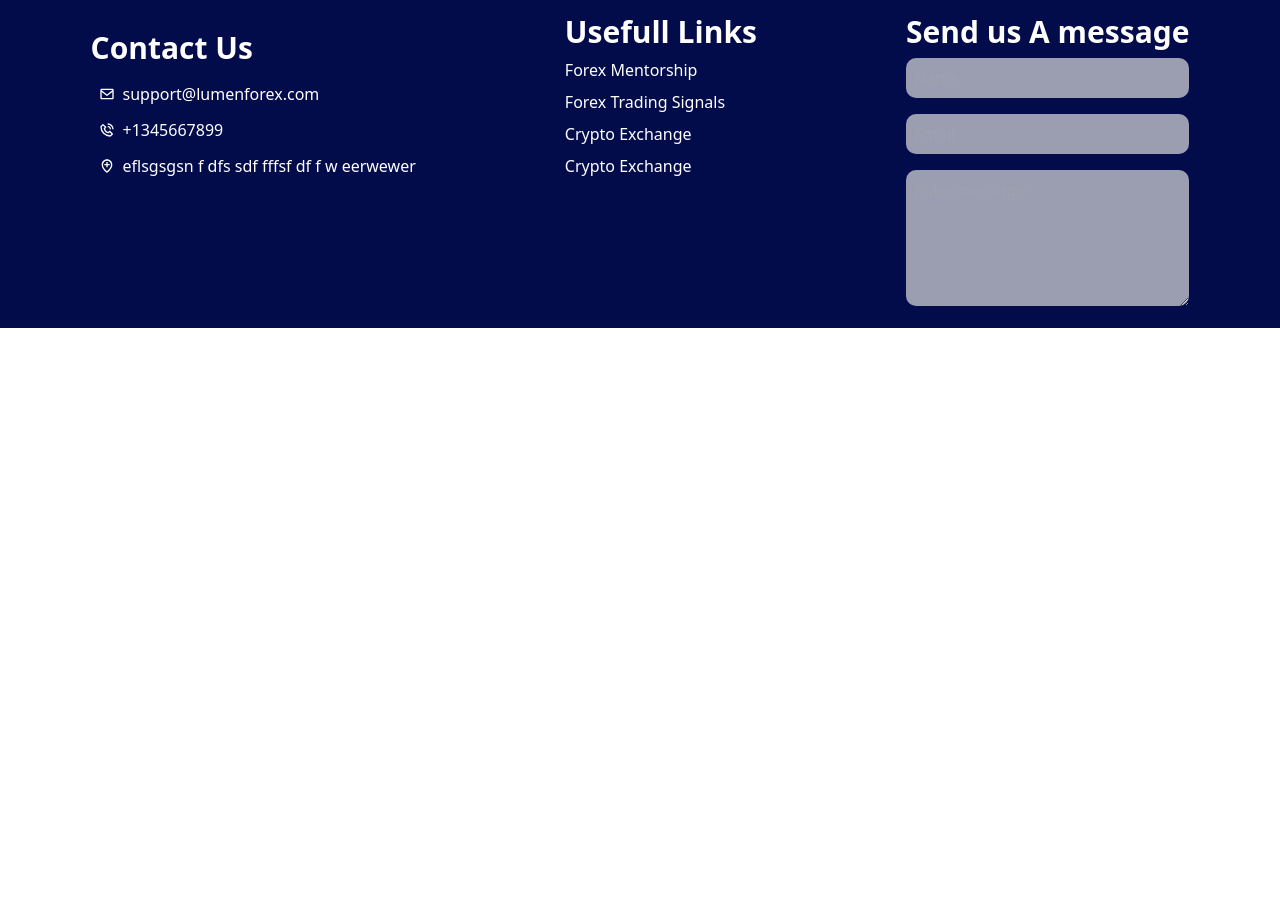
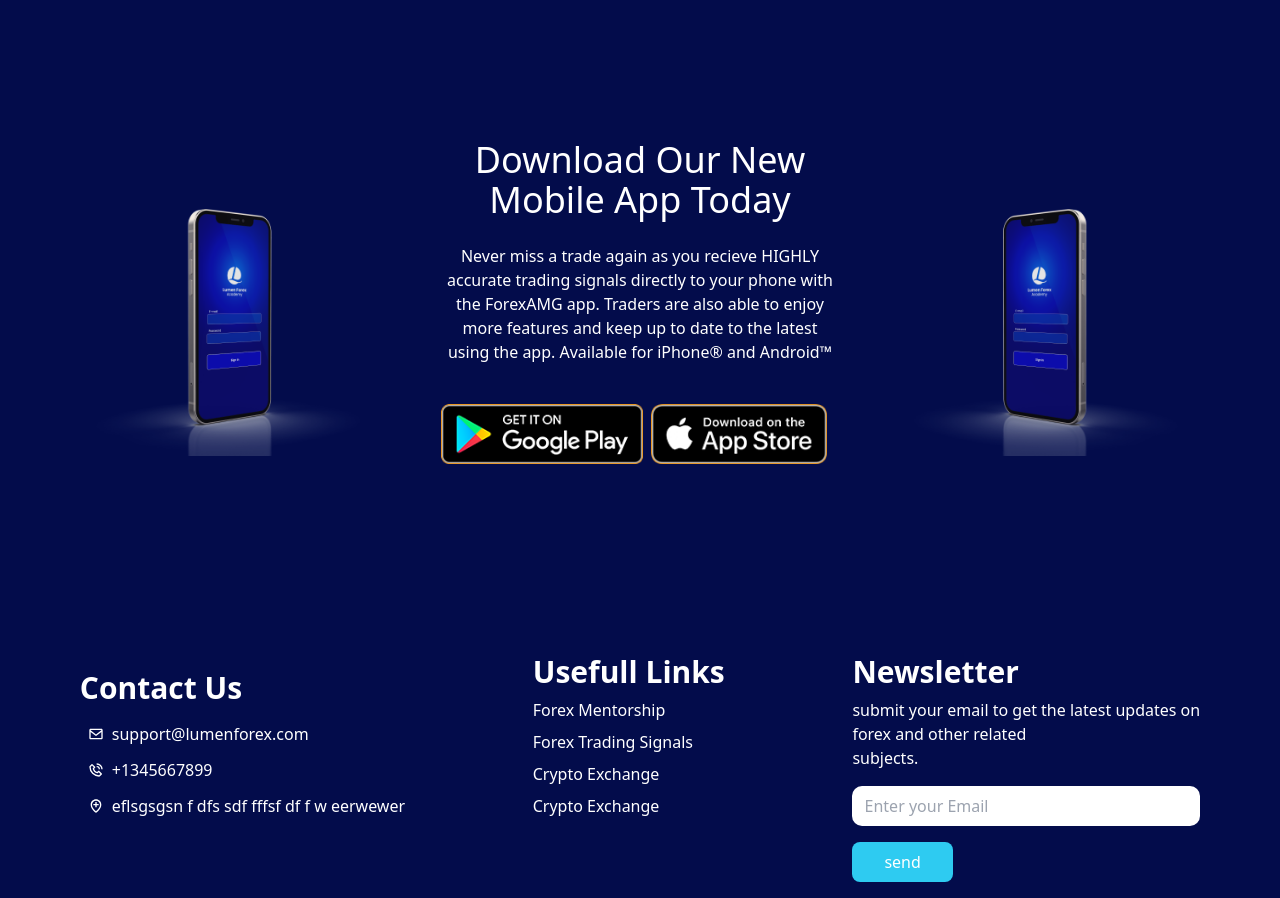
Before and after one commit to Nanocodes-Programming/forex-bang-frontend, a React (Create React App) app: page / in a window 1280 px wide. Shown: the part 2598-3496 px from the top of the page. Before the commit the page ends 2926 px from the top, so only its background shows below. Built offline with nearby package versions, Linux system fonts and the light colour scheme.

Commit message:
feat:footer done

```diff
--- /dev/null
+++ b/src/components/Download.jsx
@@ -0,0 +1,20 @@
+import apple from '../assets/img/appstore.png'
+import android from '../assets/img/google play.png'
+import lumen from '../assets/img/lumen phone.png'
+import lumen2 from '../assets/img/lumen phone2.png'
+
+const Download = () => {
+  return (
+    <div className='flex items-center min-h-[80vh]  text-white text-center flex-col md:flex-row p-[1rem]'>
+        <aside className='h-[100%]'> <img src={lumen} alt="" className='h-[100%]'/> </aside>
+        <aside>
+            <h2 className='text-4xl mb-6'>Download Our New Mobile App Today</h2>
+            <p>Never miss a trade again as you recieve HIGHLY accurate trading signals directly to your phone with the ForexAMG app. Traders are also able to enjoy more features and keep up to date to the latest using the app. Available for iPhone® and Android™</p>
+            <div className='flex items-center gap-[2%] my-[2rem] flex-col md:flex-row'><img src={android} alt="" className='h-[60px] cursor-pointer mt-[0.5rem] ' /> <img src={apple} alt="" className='h-[60px] cursor-pointer mt-[0.5rem] block'/></div>
+        </aside>
+        <aside className='md:block hidden'><img src={lumen2} alt="" /></aside>
+    </div>
+  )
+}
+
+export default Download
--- a/src/components/Footer.jsx
+++ b/src/components/Footer.jsx
@@ -5,7 +5,7 @@
 
 const Footer = () => {
   return (
-    <div className="flex flex-wrap justify-around p-[1rem] items-start bg-[#030C4B] text-white ">
+    <div className="md:flex flex-wrap justify-around p-[1rem] items-start bg-[#030C4B] text-white block">
       <FooterContact />
       <UseLInks />
       <FooterForm />
--- a/src/components/FooterForm.jsx
+++ b/src/components/FooterForm.jsx
@@ -3,25 +3,15 @@
 const FooterForm = () => {
   return (
     <div>
-      <h1 className="font-bold text-3xl mb-2">Send us A message</h1>
+      <h1 className="font-bold text-3xl mb-2">Newsletter</h1>
       <form action="#">
+       <p>submit your email to get the latest updates on <br /> forex and other related <br /> subjects.</p>
         <input
-          type="text"
-          className=" rounded-[10px] p-2 w-full block bg-[#d9d9d9b5] outline-none"
-          placeholder="Name"
+          type="email"
+          className=" rounded-[10px] my-4 p-2 w-full block bg-[#fff] outline-none"
+          placeholder=" Enter your Email"
         />
-        <input
-          type="text"
-          className=" rounded-[10px] my-4 p-2 w-full block bg-[#d9d9d9b5] outline-none"
-          placeholder="Email"
-        />
-        <textarea
-          className="w-full bg-[#d9d9d9b5] rounded-[10px] outline-none p-2 "
-          placeholder="Enter message"
-          id=""
-          cols="20"
-          rows="5"
-        ></textarea>
+        <button className="bg-[#2ECBF1] hover:bg-[#2ECBF1] hover:text-[#030C4B] px-[2rem] py-[0.5rem] rounded-lg"> send </button>
       </form>
     </div>
   );
--- a/src/components/Layout.jsx
+++ b/src/components/Layout.jsx
@@ -1,6 +1,8 @@
 import React from "react";
+import Download from "./Download";
 import Footer from "./Footer";
 import Nav from "./Nav";
+
 
 const Layout = ({ children }) => {
   return (
@@ -8,6 +10,7 @@
       <section className=" bg-[#030C4B]">
         <Nav />
         {children}
+        <Download />
         <Footer />
       </section>
     </>
--- a/src/components/UseLInks.jsx
+++ b/src/components/UseLInks.jsx
@@ -3,7 +3,7 @@
 const UseLInks = () => {
   return (
     <div>
-      <h1 className="text-3xl font-bold text-right">Usefull Links</h1>
+      <h1 className="text-3xl font-bold md:text-right text-left">Usefull Links</h1>
       <p className="my-[0.5rem]">Forex Mentorship</p>
       <p className="my-[0.5rem]">Forex Trading Signals</p>
       <p className="my-[0.5rem]">Crypto Exchange</p>
--- a/src/pages/Home.jsx
+++ b/src/pages/Home.jsx
@@ -28,8 +28,8 @@
           {/* services ends here  */}
         </Wrapper>
         <div className="md:hidden block">
-            <Services />
-          </div>
+          <Services />
+        </div>
         <div className="min-h-[580px] bg-[url('/src/assets/img/forexbg.png')]  md:block hidden bg-cover bg-center"></div>
         <Learning />
         <div className="py-[1rem] bg-[url('/src/assets/img/forexbg.png')]">
```
Also changed, not shown: src/assets/img/lumen phone2.png (added).
